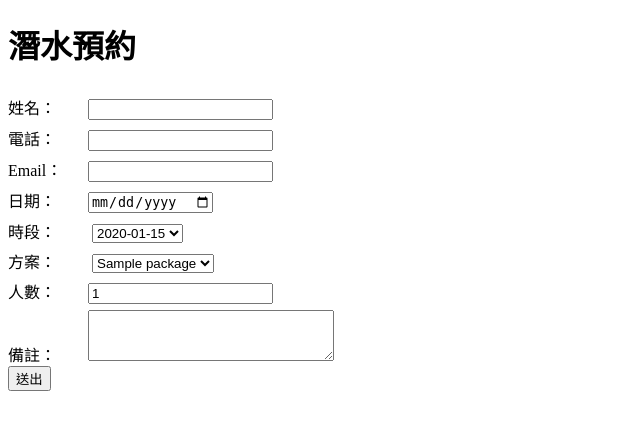
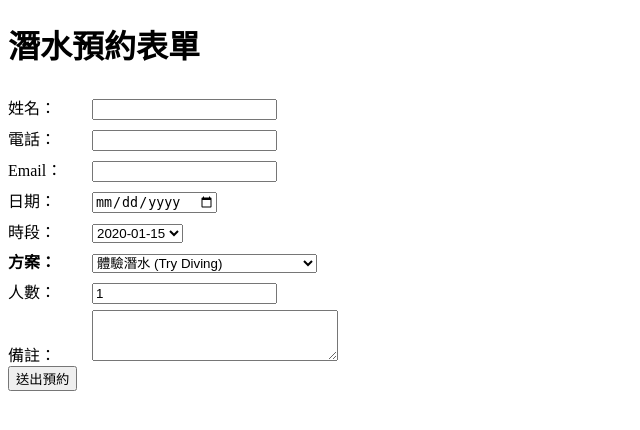
Before and after one commit to stewanswer-coder/dive_booking, a Flask app: template templates/index.html in a window 1280 px wide. Shown: the top 430 px of the page, without its empty margins (0-640 px from the left). Run offline with Flask 3, Linux system fonts and the light colour scheme; the template is opened without the code that fills it: most values are stand-ins (such as "Sample title", 1, 10 or a date in 2020).

Commit message:
Update index.html

```diff
--- a/templates/index.html
+++ b/templates/index.html
@@ -4,27 +4,54 @@
   <meta charset="utf-8">
   <meta name="viewport" content="width=device-width,initial-scale=1">
   <title>潛水預約</title>
-  <style>label{display:inline-block;width:80px;margin-top:6px} input,select,textarea{margin-top:6px}</style>
+  <style>
+    label { display:inline-block; width:80px; margin-top:6px }
+    input, select, textarea { margin-top:6px }
+  </style>
 </head>
 <body>
-  <h1>潛水預約</h1>
+  <h1>潛水預約表單</h1>
   <form action="/book" method="post">
-    <label>姓名：</label><input name="name" required><br>
-    <label>電話：</label><input name="phone" required><br>
-    <label>Email：</label><input name="email" type="email" required><br>
-    <label>日期：</label><input type="date" name="dive_date" required><br>
+    <label>姓名：</label>
+    <input name="name" required><br>
+
+    <label>電話：</label>
+    <input name="phone" required><br>
+
+    <label>Email：</label>
+    <input name="email" type="email" required><br>
+
+    <label>日期：</label>
+    <input type="date" name="dive_date" required><br>
+
     <label>時段：</label>
-    <select name="time_slot">
-      {% for s in time_slots %}<option value="{{s}}">{{s}}</option>{% endfor %}
+    <select name="time_slot" required>
+      {% for s in time_slots %}
+        <option value="{{s}}">{{s}}</option>
+      {% endfor %}
     </select><br>
-    <label>方案：</label>
-    <select name="package">
-      {% for p in packages %}<option value="{{p}}">{{p}}</option>{% endfor %}
+
+    <label for="package"><b>方案：</b></label>
+    <select id="package" name="package" required>
+      <option value="體驗潛水 (Try Diving)">體驗潛水 (Try Diving)</option>
+      <option value="PADI Open Water Diver">PADI Open Water Diver</option>
+      <option value="PADI Advanced Open Water Diver">PADI Advanced Open Water Diver</option>
+      <option value="PADI Rescue Diver">PADI Rescue Diver</option>
+      <option value="Fun Dive 小隊 (持證)">Fun Dive 小隊 (持證)</option>
+      <option value="拍照小隊 (持證 + 自備相機)">拍照小隊 (持證 + 自備相機)</option>
     </select><br>
-    <label>人數：</label><input name="divers_count" value="1" required><br>
-    <label>備註：</label><textarea name="notes" rows="3" cols="28"></textarea><br>
-    <button type="submit">送出</button>
+
+    <label>人數：</label>
+    <input name="divers_count" type="number" min="1" value="1" required><br>
+
+    <label>備註：</label>
+    <textarea name="notes" rows="3" cols="28"></textarea><br>
+
+    <button type="submit">送出預約</button>
   </form>
-  {% if message %}<p style="color:#b00">{{ message }}</p>{% endif %}
+
+  {% if message %}
+    <p style="color:#b00">{{ message }}</p>
+  {% endif %}
 </body>
 </html>
```
